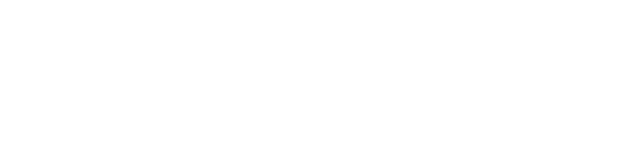
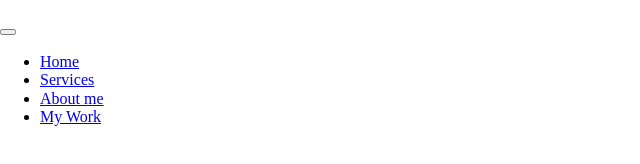
Before and after one commit to binarybytesui/PortFolio2020, a plain HTML site: page index.html in a window 1280 px wide. Shown: the whole page, without its empty margins (0-640 px from the left). Drawn offline with nearby package versions, Linux system fonts and the light colour scheme.

Commit message:
added header section with logo, toggler, & nav

```diff
--- a/index.html
+++ b/index.html
@@ -12,10 +12,34 @@
         <!--it is a CSS file that is used to normalize the small differences between all the browsers-->
         <!--provided by scrimba-->
         <link rel="stylesheet" href="https://cdnjs.cloudflare.com/ajax/libs/normalize/7.0.0/normalize.min.css">
+        <!--linking fontawesome stylesheet (for social icons)-->
+        <link rel="stylesheet" href="https://cdnjs.cloudflare.com/ajax/libs/font-awesome/5.11.2/css/all.css"
+        integrity="sha256-46qynGAkLSFpVbEBog43gvNhfrOj+BmwXdxFgVK/Kvc=" crossorigin="anonymous" />
 
     </head>
 
     <body>
+        <!--adding header section that is top of section-->
+        <header>
+            <!-- header logo-->
+            <div class="logo">
+                <img src="img/nirajsharma.png" alt="">
+            </div>
+            <!--adding toggler button-->
+            <button class="nav-toggle" aria-label="toggle navigation">
+                <span class="hamburger"></span>
+            </button>
+            <!--adding navigation-->
+            <nav class="nav">
+                <!--adding sub-components to nav list-->
+                <ul class="nav__list">
+                    <li class="nav__item"><a href="#" class="nav__link">Home</a></li>
+                    <li class="nav__item"><a href="#" class="nav__link">Services</a></li>
+                    <li class="nav__item"><a href="#" class="nav__link">About me</a></li>
+                    <li class="nav__item"><a href="#" class="nav__link">My Work</a></li>
+                </ul>
+            </nav>
+        </header>
 
     </body>
 </html>
```
